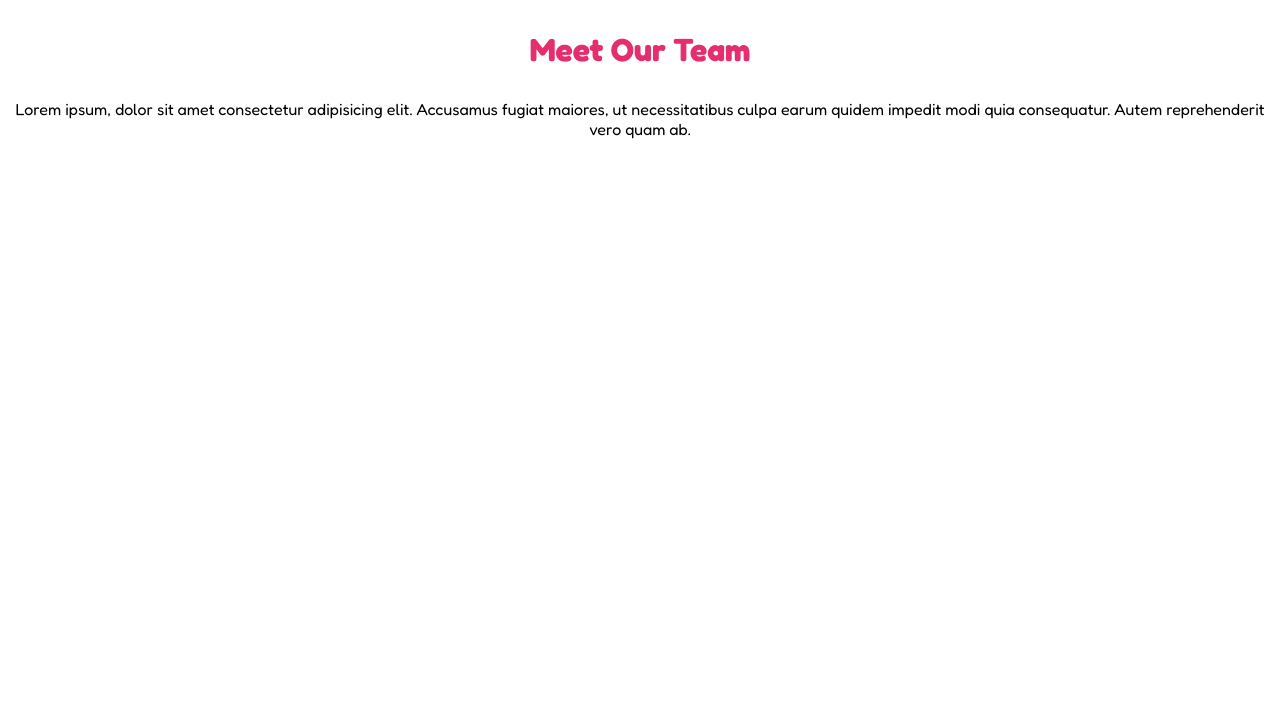
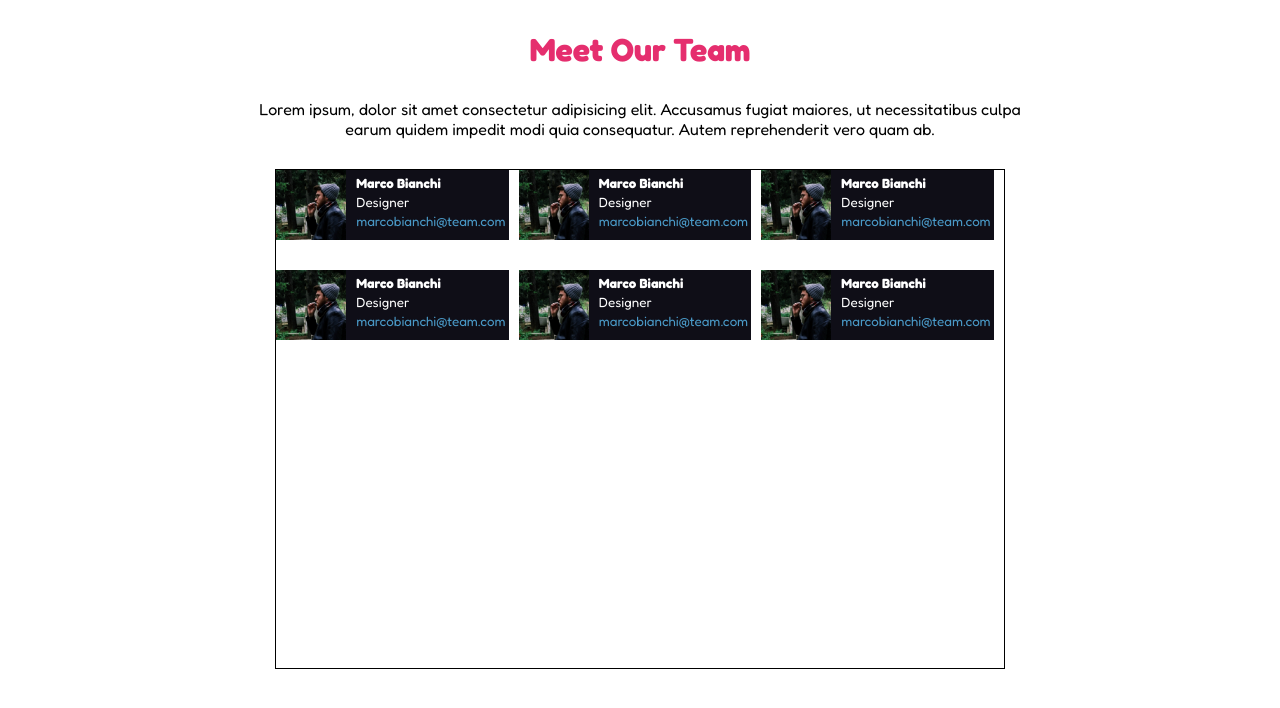
Before and after one commit to GiuseppeF11/html-css-float-cards, a plain HTML site: page index.html in a window 1280 px wide. Drawn offline with Linux system fonts and the light colour scheme.

Commit message:
Aggiunte card nel main

```diff
--- a/css/style.css
+++ b/css/style.css
@@ -13,12 +13,23 @@
             GENERAL
 */
 
+ul {
+    list-style-type: none;
+    padding-top: 5px;
+}
+
+li {
+    padding-bottom: 3px;
+}
 /*
             HEADER
 */
 
 .title {
     text-align: center;
+    width: 60%;
+    margin: 0 auto;
+
 }
 
 h1 {
@@ -34,3 +45,43 @@ h1 {
 /*
             MAIN
 */
+.container {
+    border: 1px solid black;
+    width: 57%;
+    height: 500px;
+    margin: 0 auto;
+    color: white;
+}
+
+.container:after {
+    content:"";
+    display: table;
+    clear: both;
+}
+
+.card {
+    height: 70px;
+    width: calc(100% / 3 - 10px);
+    margin-right:10px;
+    margin-bottom:30px;
+    background-color: #0F0E17;
+    font-size: smaller;
+    float: left;
+}
+
+.card:after {
+    content:"";
+    display: table;
+    clear: both;
+}
+
+.container img {
+    float: left;
+    height: 70px;
+    padding-right: 10px;
+}
+
+.email{
+    color:#4A9AC8 ;
+    text-decoration: none;
+}
--- a/index.html
+++ b/index.html
@@ -1,5 +1,6 @@
 <!DOCTYPE html>
 <html lang="en">
+
 <head>
     <meta charset="UTF-8">
     <meta name="viewport" content="width=device-width, initial-scale=1.0">
@@ -17,7 +18,88 @@
     <main>
         <div class="container">
             <div class="card Marco">
-
+                <img src="img/assets/img/male1.png" alt="Marco Bianchi">
+                <ul>
+                    <li>
+                        <span class="member"><strong>Marco Bianchi</strong></span>
+                    </li>
+                    <li>
+                        <span class="role">Designer</span>
+                    </li>
+                    <li>
+                        <a href="#" class="email">marcobianchi@team.com</a>
+                    </li>
+                </ul>
+            </div>
+            <div class="card Marco">
+                <img src="img/assets/img/male1.png" alt="Marco Bianchi">
+                <ul>
+                    <li>
+                        <span class="member"><strong>Marco Bianchi</strong></span>
+                    </li>
+                    <li>
+                        <span class="role">Designer</span>
+                    </li>
+                    <li>
+                        <a href="#" class="email">marcobianchi@team.com</a>
+                    </li>
+                </ul>
+            </div>
+            <div class="card Marco">
+                <img src="img/assets/img/male1.png" alt="Marco Bianchi">
+                <ul>
+                    <li>
+                        <span class="member"><strong>Marco Bianchi</strong></span>
+                    </li>
+                    <li>
+                        <span class="role">Designer</span>
+                    </li>
+                    <li>
+                        <a href="#" class="email">marcobianchi@team.com</a>
+                    </li>
+                </ul>
+            </div>
+            <div class="card Marco">
+                <img src="img/assets/img/male1.png" alt="Marco Bianchi">
+                <ul>
+                    <li>
+                        <span class="member"><strong>Marco Bianchi</strong></span>
+                    </li>
+                    <li>
+                        <span class="role">Designer</span>
+                    </li>
+                    <li>
+                        <a href="#" class="email">marcobianchi@team.com</a>
+                    </li>
+                </ul>
+            </div>
+            <div class="card Marco">
+                <img src="img/assets/img/male1.png" alt="Marco Bianchi">
+                <ul>
+                    <li>
+                        <span class="member"><strong>Marco Bianchi</strong></span>
+                    </li>
+                    <li>
+                        <span class="role">Designer</span>
+                    </li>
+                    <li>
+                        <a href="#" class="email">marcobianchi@team.com</a>
+                    </li>
+                </ul>
+            </div>
+            <div class="card Marco">
+                <img src="img/assets/img/male1.png" alt="Marco Bianchi">
+                <ul>
+                    <li>
+                        <span class="member"><strong>Marco Bianchi</strong></span>
+                    </li>
+                    <li>
+                        <span class="role">Designer</span>
+                    </li>
+                    <li>
+                        <a href="#" class="email">marcobianchi@team.com</a>
+                    </li>
+                </ul>
             </div>
         </div>
     </main>
```
